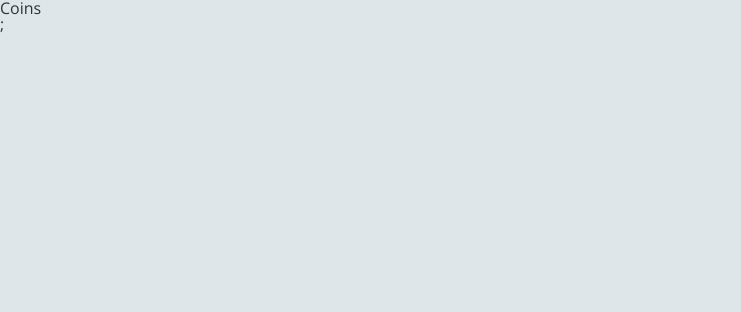
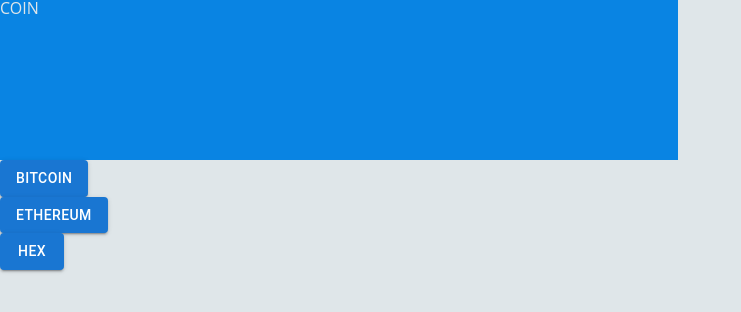
Before and after one commit to codnr98/react-masterclass, a React (Create React App) app: page / in a window 1280 px wide. Shown: the top 312 px of the page, without its empty margins (0-741 px from the left). Built offline with nearby package versions, Linux system fonts and the light colour scheme.

Commit message:
Style: CoinList style 수정

```diff
--- a/package.json
+++ b/package.json
@@ -3,6 +3,9 @@
   "version": "0.1.0",
   "private": true,
   "dependencies": {
+    "@emotion/react": "^11.10.4",
+    "@emotion/styled": "^11.10.4",
+    "@mui/material": "^5.10.8",
     "@testing-library/jest-dom": "^5.16.5",
     "@testing-library/react": "^13.4.0",
     "@testing-library/user-event": "^13.5.0",
--- a/src/App.tsx
+++ b/src/App.tsx
@@ -69,7 +69,7 @@
     //부모없이 붙어있는 것들을 리턴할 수 있게 해준다.
     <>
       <GlobalStyle />
-      <Router />;
+      <Router />
     </>
   );
 }
--- a/src/router/Coins.tsx
+++ b/src/router/Coins.tsx
@@ -1,5 +1,65 @@
+import Button from "@mui/material/Button";
+import Stack from "@mui/material/Stack";
+import styled from "styled-components";
+
+const coins = [
+  {
+    id: "btc-bitcoin",
+    name: "Bitcoin",
+    symbol: "BTC",
+    rank: 1,
+    is_new: false,
+    is_active: true,
+    type: "coin",
+  },
+  {
+    id: "eth-ethereum",
+    name: "Ethereum",
+    symbol: "ETH",
+    rank: 2,
+    is_new: false,
+    is_active: true,
+    type: "coin",
+  },
+  {
+    id: "hex-hex",
+    name: "HEX",
+    symbol: "HEX",
+    rank: 3,
+    is_new: false,
+    is_active: true,
+    type: "token",
+  },
+];
+const Container = styled.div`
+  height: 100vh;
+  display: flex;
+  flex-direction: column;
+  align-items: flex-start;
+`;
+const Header = styled.header`
+  width: 678px;
+  height: 20vh;
+  align-items: left;
+  background-color: ${(props) => props.theme.accentColor};
+  color: ${(props) => props.theme.bgColor};
+`;
+
+const CoinList = styled.ul``;
+const Coin = styled.li``;
 function Coins() {
-  return <h1>Coins</h1>;
+  return (
+    <Container>
+      <Header>COIN</Header>
+      <CoinList>
+        {coins.map((item) => (
+          <Coin key={item.id}>
+            <Button variant="contained">{item.name}</Button>
+          </Coin>
+        ))}
+      </CoinList>
+    </Container>
+  );
 }
 
 export default Coins;
```
Also changed, not shown: 1 other file (tests, documents, lock files or other folders).
